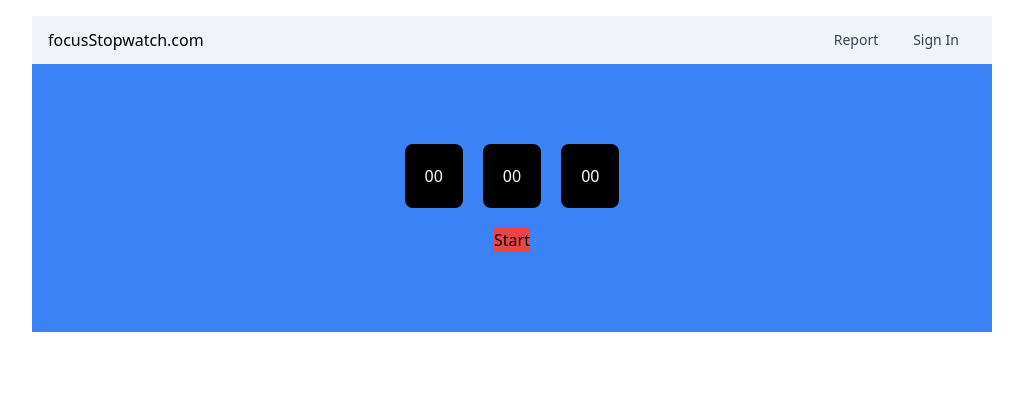
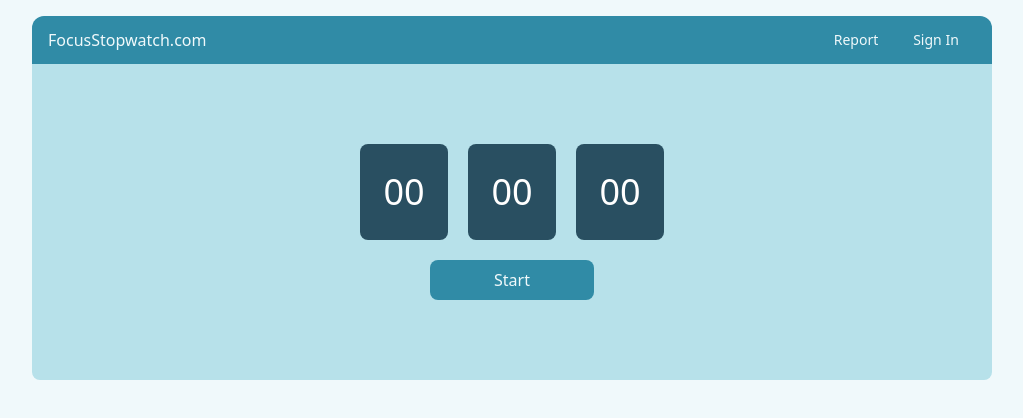
Before and after one commit to hilmyveradin/focusstopwatch-vue, a Vue app: page / in a window 1280 px wide. Shown: the top 418 px of the page, without its empty margins (128-1151 px from the left). Built offline with nearby package versions, Linux system fonts and the light colour scheme.

Commit message:
feat: modify colors

```diff
--- a/src/App.vue
+++ b/src/App.vue
@@ -1,6 +1,6 @@
 // eslint-disable-next-line eslint-comments/no-unused-disable
 <template>
-  <div>
+  <div class="w-screen h-screen bg-astral-50">
     <router-view />
   </div>
 </template>
--- a/src/views/HomeView.vue
+++ b/src/views/HomeView.vue
@@ -93,10 +93,10 @@ async function signOut() {
 
 <template>
   <div>
-    <div class="flex flex-col items-center justify-center w-screen mt-4">
-      <div class="flex-col w-9/12">
-        <div class="flex items-center justify-between h-12 bg-slate-100">
-          <h1 class="ml-4 flex-start">focusStopwatch.com</h1>
+    <div class="flex flex-col items-center justify-center w-screen pt-4">
+      <div class="flex-col w-9/12 rounded-xl">
+        <div class="flex items-center justify-between h-12 bg-astral-500 rounded-t-xl">
+          <h1 class="ml-4 text-astral-50 flex-start">FocusStopwatch.com</h1>
           <ul class="flex mr-4">
             <li class="relative sm:hidden">
               <button @click="toggleMenu">
@@ -121,33 +121,33 @@ async function signOut() {
               >
                 <ul>
                   <li
-                    class="block px-4 py-2 text-sm text-center text-gray-700 cursor-pointer hover:bg-blue-500 hover:text-white"
+                    class="block px-4 py-2 text-sm text-center rounded-md cursor-pointer text-astral-50 hover:bg-astral-400 hover:text-white"
                   >
                     Report
                   </li>
                   <li
-                    class="block text-sm text-gray-700 cursor-pointer hover:bg-blue-500 hover:text-white"
+                    class="block text-sm rounded-md cursor-pointer text-astral-50 hover:bg-astral-400 hover:text-white"
                   >
                     <SpinnerComponent v-if="isLoading" :is-loading="isLoading" />
                     <button class="w-full h-full px-4 py-2" v-else-if="session" @click="signOut">
-                      <span class="text-left">Sign Out</span>
+                      <span class="text-left text-astral-50">Sign Out</span>
                     </button>
                     <button class="w-full h-full px-4 py-2" v-else @click="goToSignIn">
-                      <span class="text-left">Sign In</span>
+                      <span class="text-left text-astral-50">Sign In</span>
                     </button>
                   </li>
                 </ul>
               </div>
             </li>
             <li
-              class="hidden w-20 text-sm text-gray-700 cursor-pointer hover:bg-blue-500 hover:text-white sm:block h-9"
+              class="hidden w-20 text-sm rounded-md cursor-pointer text-astral-50 hover:bg-astral-400 hover:text-white sm:block h-9"
             >
               <div class="flex flex-col items-center justify-center h-full">
                 <button class="w-full h-full">Report</button>
               </div>
             </li>
             <li
-              class="hidden w-20 text-sm text-gray-700 cursor-pointer hover:bg-blue-500 hover:text-white sm:block h-9"
+              class="hidden w-20 text-sm rounded-md cursor-pointer text-astral-50 hover:bg-astral-400 hover:text-white sm:block h-9"
             >
               <div class="flex flex-col items-center justify-center h-full" v-if="isLoading">
                 <SpinnerComponent :is-loading="isLoading" />
@@ -161,17 +161,17 @@ async function signOut() {
             </li>
           </ul>
         </div>
-        <div class="flex flex-col items-center justify-center py-20 space-y-5 bg-blue-500">
+        <div class="flex flex-col items-center justify-center py-20 space-y-5 rounded-b-lg bg-astral-200">
           <div class="flex justify-center space-x-5">
-            <div class="p-5 text-white bg-black rounded-lg">{{ formattedHour }}</div>
-            <div class="p-5 text-white bg-black rounded-lg">{{ formattedMinute }}</div>
-            <div class="p-5 text-white bg-black rounded-lg">{{ formattedSecond }}</div>
+            <div class="flex items-center justify-center w-16 h-20 text-xl text-white rounded-lg bg-astral-800 sm:h-24 sm:w-22 sm:text-4xl">{{ formattedHour }}</div>
+            <div class="flex items-center justify-center w-16 h-20 text-xl text-white rounded-lg bg-astral-800 sm:h-24 sm:w-22 sm:text-4xl">{{ formattedMinute }}</div>
+            <div class="flex items-center justify-center w-16 h-20 text-xl text-white rounded-lg bg-astral-800 sm:h-24 sm:w-22 sm:text-4xl">{{ formattedSecond }}</div>
           </div>
-          <button class="bg-red-500" @click="startButton">{{ buttonText }}</button>
+          <button class="px-16 py-2 rounded-lg bg-astral-500 text-astral-50 hover:bg-astral-400" @click="startButton">{{ buttonText }}</button>
           <ul v-if="laps.length > 0">
-            <div class="p-2 my-2 bg-white border border-gray-500 rounded">
+            <div class="p-2 my-2 border rounded bg-astral-50 border-astral-700">
               <li v-for="(lap, index) in laps" :key="index">
-                <div class="flex flex-row p-2 my-2 border border-gray-500 rounded">
+                <div class="flex flex-row p-2 my-2 border rounded border-astral-700">
                   <div class="w-14">Lap {{ index + 1 }}</div>
                   <div class="separator" />
                   <div>
--- a/src/views/SignInView.vue
+++ b/src/views/SignInView.vue
@@ -23,7 +23,6 @@ const handleLogin = async () => {
     isShowSuccessAlert.value = true
   } catch (error) {
     if (error instanceof Error) {
-      // alert(error.message)
       isShowErrorAlert.value = true
       errorMessage.value = error.message
     }
@@ -43,12 +42,12 @@ watch([isShowSuccessAlert, isShowErrorAlert], ([success, error]) => {
 </script>
 
 <template>
-  <div class="flex items-center justify-center w-screen px-4 mt-12">
+  <div class="flex items-center justify-center w-screen px-4 pt-12">
     <div
-      class="flex flex-col items-center justify-center p-4 space-y-4 bg-blue-100 rounded-lg max-w-96"
+      class="flex flex-col items-center justify-center p-4 space-y-4 rounded-lg bg-astral-200 max-w-96"
     >
-      <h1 class="text-xl font-bold">Sign In Using Email</h1>
-      <h3 class="justify-center">
+      <h1 class="text-xl font-bold text-astral-950">Sign In Using Email</h1>
+      <h3 class="justify-center text-astral-800">
         Sign in will be done using verification link that will be sent to your email
       </h3>
       <input
@@ -58,7 +57,7 @@ watch([isShowSuccessAlert, isShowErrorAlert], ([success, error]) => {
         v-model="email"
       />
       <button
-        class="w-40 h-12 p-2 text-center bg-red-100 rounded-lg"
+        class="w-40 h-12 p-2 text-center rounded-lg bg-astral-500 hover:bg-astral-400 text-astral-50"
         :disabled="isLoading"
         @click="handleLogin"
       >
--- a/tailwind.config.js
+++ b/tailwind.config.js
@@ -6,7 +6,29 @@ module.exports = {
     "./src/**/*.{js,ts,jsx,tsx,vue}",
   ],
   theme: {
-    extend: {},
+    extend: {
+      width: {
+        '22': '5.5rem'
+      },
+      height: {
+        '22': '5.5rem'
+      },
+      colors: {
+        astral: {
+          50: '#f0f9fb',
+          100: '#d9f0f4',
+          200: '#b7e1ea',
+          300: '#85cadb',
+          400: '#4caac4',
+          500: '#308ba6',
+          600: '#2b738f',
+          700: '#295f75',
+          800: '#294f61',
+          900: '#264353',
+          950: '#142b38'
+        }
+      }
+    },
     minHeight: {
       '1/2': '20rem',
     }
```
